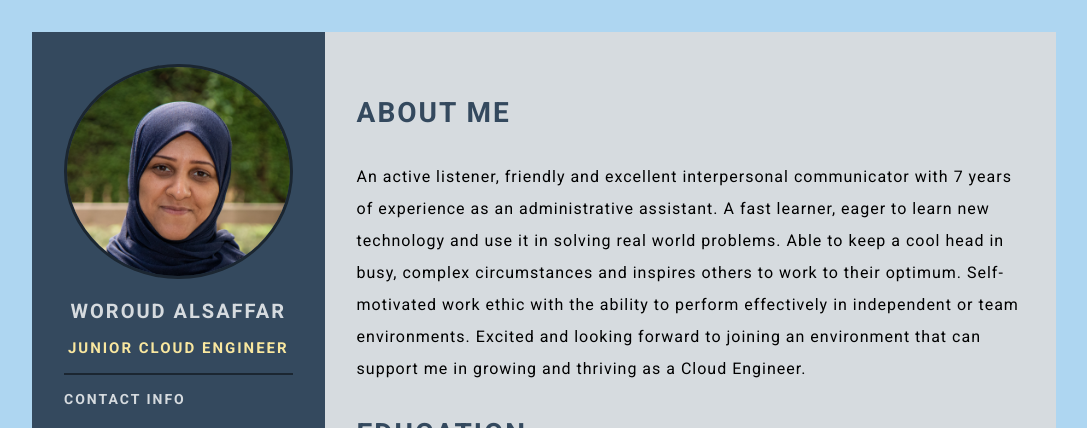
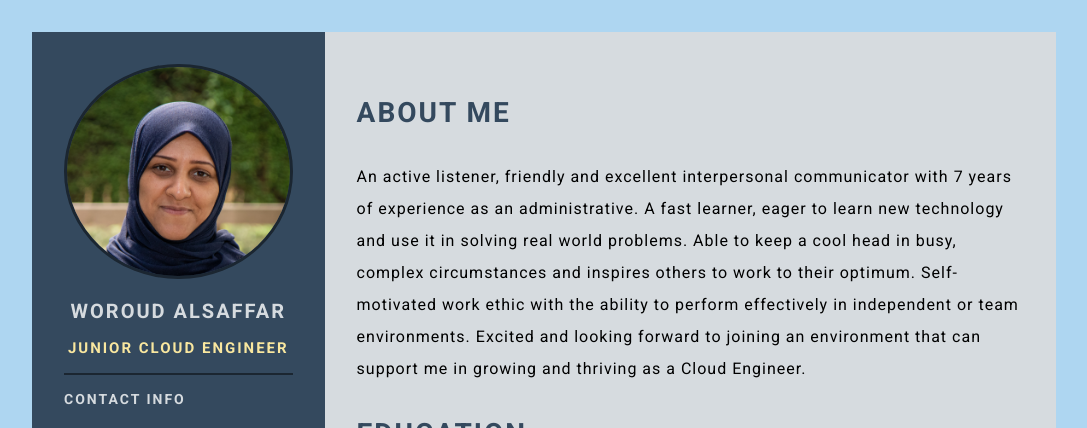
Before and after one commit to worood78/Woroud-Alsaffar-Resumie1, a plain HTML site: page index.html in a window 1280 px wide. Shown: the top 428 px of the page, without its empty margins (96-1183 px from the left). Drawn offline with Linux system fonts and the light colour scheme.

Commit message:
small correction added.

```diff
--- a/index.html
+++ b/index.html
@@ -88,7 +88,7 @@
                     <div class="right-title">About Me</div>
                     <p class="about-me-contents">
                        An active listener, friendly and excellent interpersonal communicator with 7 years of
-                        experience as an administrative assistant. A fast learner, eager to learn new technology
+                        experience as an administrative. A fast learner, eager to learn new technology
                          and use it in solving real world problems. Able to keep a cool head in busy, complex
                           circumstances and inspires others to work to their optimum. Self-motivated work ethic
                            with the ability to perform effectively in independent or team environments.
```
